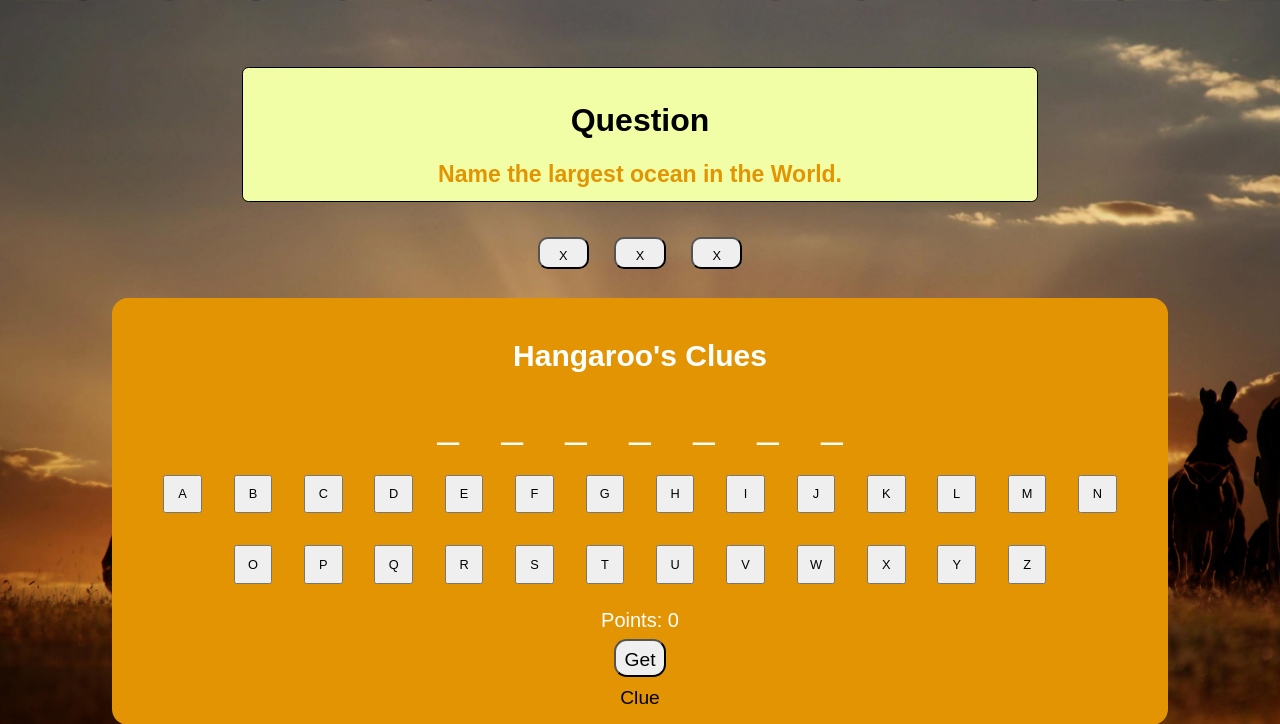
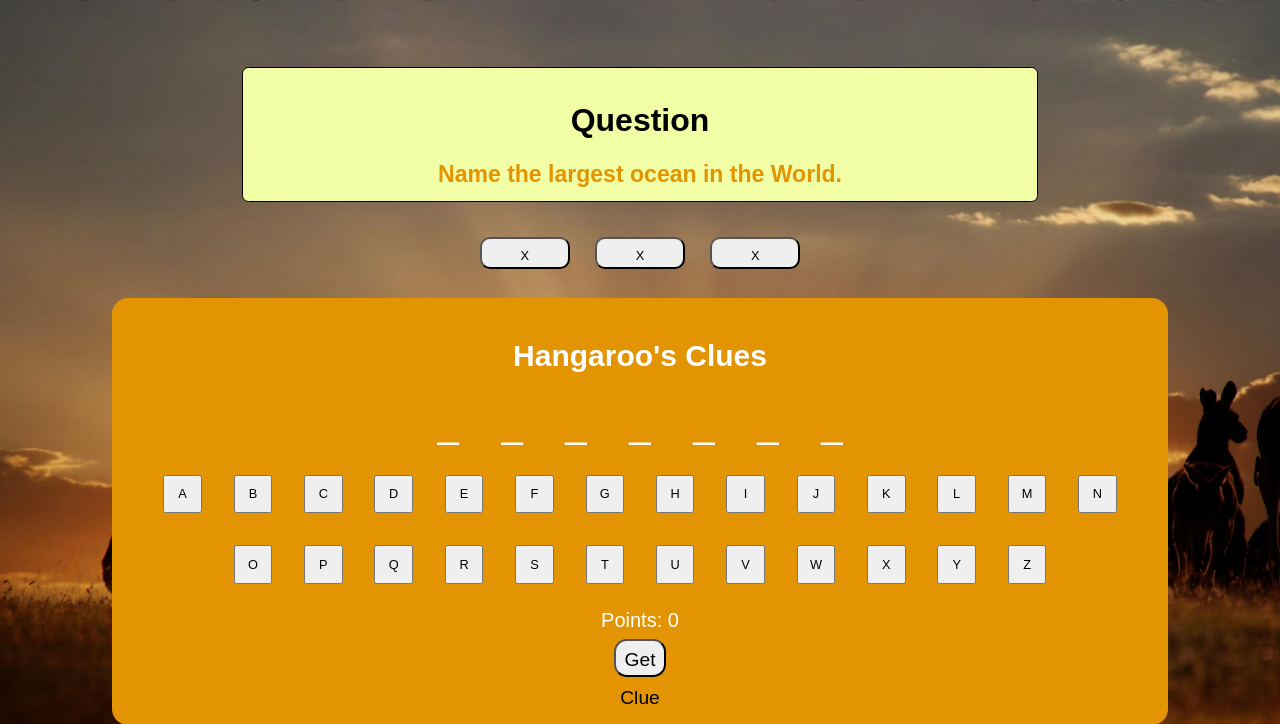
Before and after one commit to HangarooActivity/HangarooActivity.github.io, a PHP site: page / in a window 1280 px wide. Shown: the top 724 px of the page. Run offline with PHP 8.4, Linux system fonts and the light colour scheme.

Commit message:
Update styles.css

```diff
--- a/styles.css
+++ b/styles.css
@@ -20,7 +20,7 @@ body {
 }
 
 .guess-button {
-    width: 4vw;
+    width: 7vw;
     height: 4vh;
     line-height: 4vh;
     border-radius: 10px;
```
